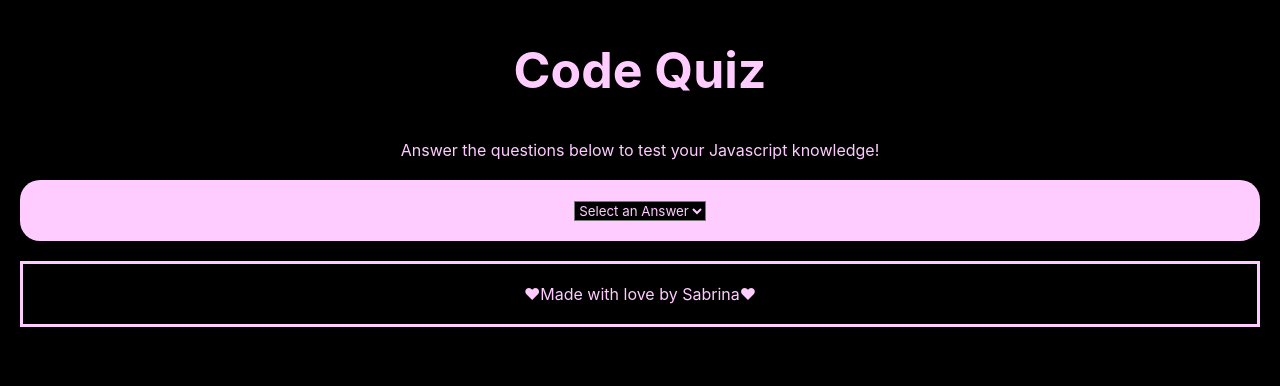
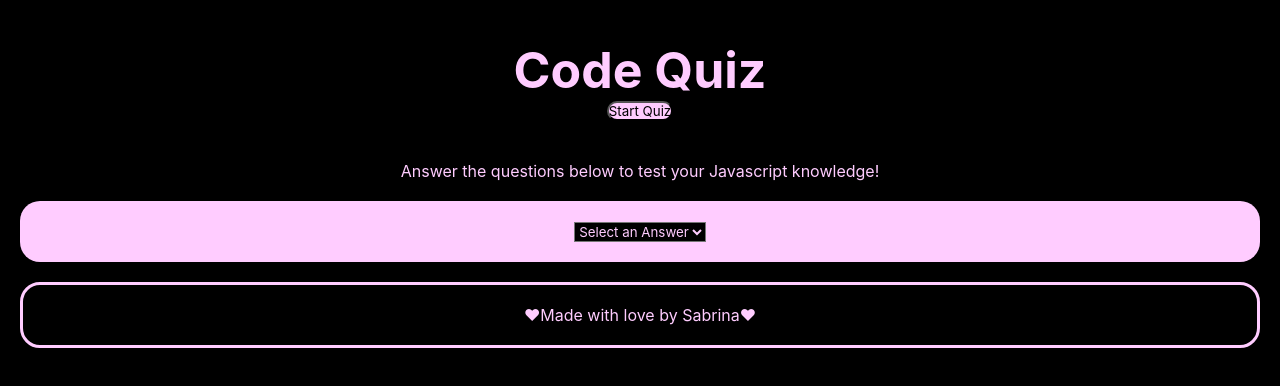
Before and after one commit to smacdonald97/code-quiz, a plain HTML site: page index.html in a window 1280 px wide. Drawn offline with Linux system fonts and the light colour scheme.

Commit message:
styled and added functionality to start button

```diff
--- a/assets/css/style.css
+++ b/assets/css/style.css
@@ -26,6 +26,12 @@ header h1 a{
     font-weight: bold;
 }
 
+.btn {
+    background-color: var(--tertiary-color);
+    color: var(--primary-color);
+    border-radius: 50px;
+}
+
 div {
     margin: 20px;
     padding: 20px;
@@ -44,4 +50,5 @@ footer {
     margin: 20px;
     padding: 20px;
     border-style: solid;
+    border-radius: 20px;
 }
--- a/assets/js/script.js
+++ b/assets/js/script.js
@@ -1,4 +1,6 @@
-window.alert("Test Your Might!")
+document.getElementById("start-button").onclick = function()
+    {window.alert("Test Your Might!")
+};
 
 var questionArray = [
     {question: "How do you write a comment in Javascript?",
--- a/index.html
+++ b/index.html
@@ -12,6 +12,7 @@
         <h1 class="header">
             <a href="index.html">Code Quiz</a>
         </h1>
+        <button id="start-button" class="btn">Start Quiz</button>
     </header>
 
     <main>
```
